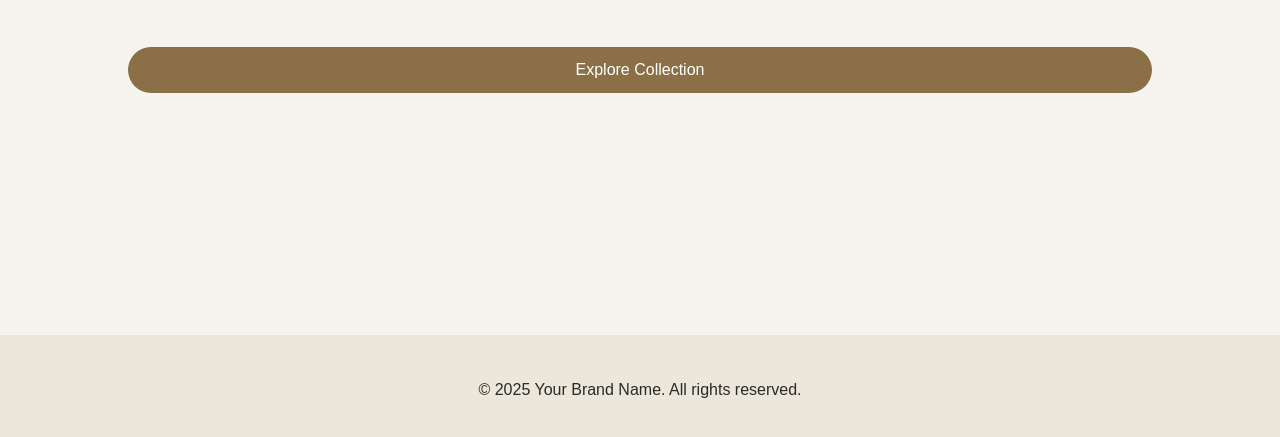
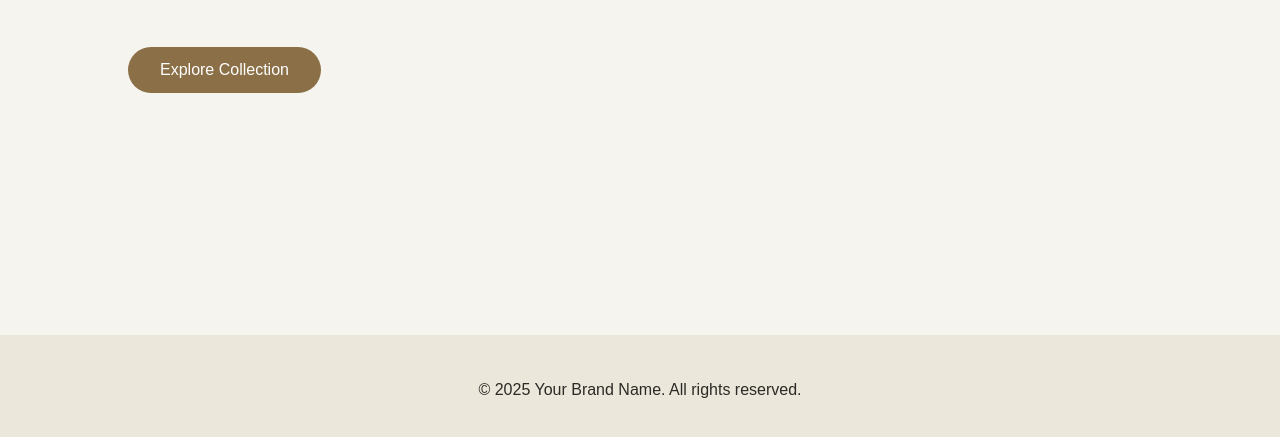
Before and after one commit to varshithacherukuru/clothing-brand, a plain HTML site: page index.html in a window 1280 px wide. Shown: the part 503-940 px from the top of the page. Drawn offline with nearby package versions, Linux system fonts and the light colour scheme.

Commit message:
Update index.html

```diff
--- a/index.html
+++ b/index.html
@@ -63,13 +63,14 @@ nav a {
 
 .hero button {
   margin-top: 30px;
-  padding: 14px 36px;
+  padding: 14px 32px;
   background: var(--accent);
   color: #fff;
   border: none;
   border-radius: 30px;
   font-size: 16px;
   cursor: pointer;
+  width: fit-content;
 }
 
 .products {
```
